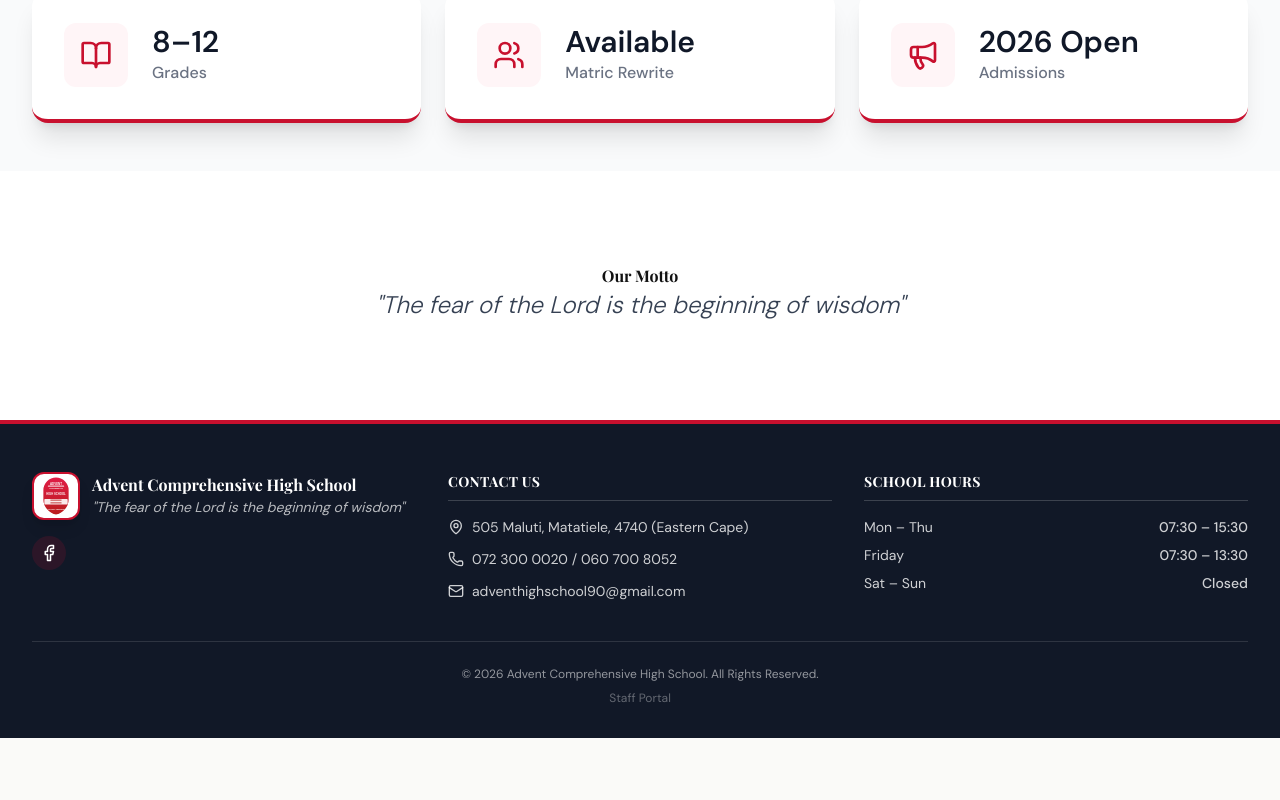
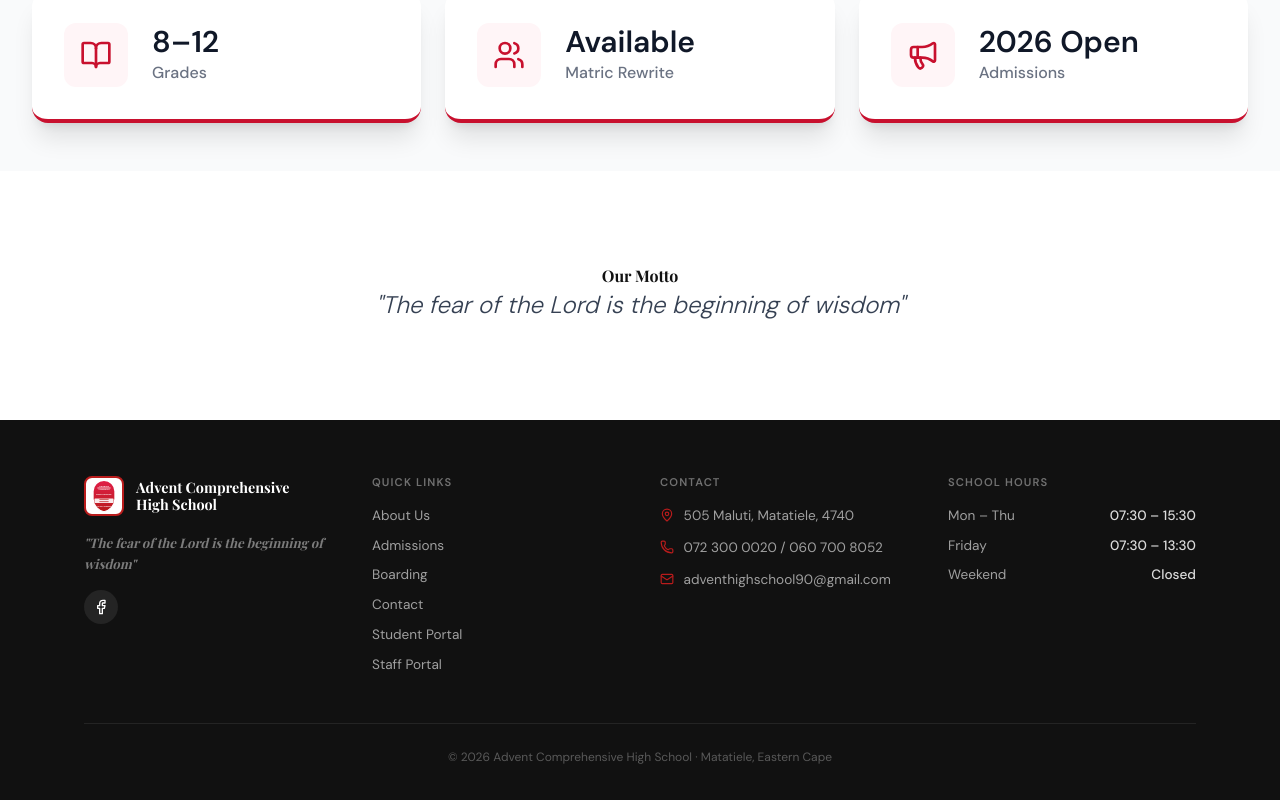
Before and after one commit to slmazwi-coder/advent-high-school, a React (Vite) app: page / in a window 1280 px wide. Shown: the part 1698-2498 px from the top of the page. Before the commit the page ends 2436 px from the top, so only its background shows below. Built offline with nearby package versions, Linux system fonts and the light colour scheme; a web font is replaced by a local one.

Commit message:
Update Footer.tsx

```diff
--- a/src/components/Footer.tsx
+++ b/src/components/Footer.tsx
@@ -2,98 +2,96 @@ import React from 'react';
 import { Link } from 'react-router-dom';
 import { Phone, Mail, MapPin, Facebook } from 'lucide-react';
 
-export const Footer = () => {
-  return (
-    <footer className="pt-12 pb-8 w-full" style={ { background: '#111827', borderTop: '4px solid #C8102E' } }>
-      <div className="max-w-7xl mx-auto px-4 sm:px-6 lg:px-8">
+export const Footer = () => (
+  <footer style={{ background: '#111111', color: '#fff' }}>
+    <div className="container-narrow" style={{ padding: '3.5rem 1.25rem 2rem' }}>
+      <div style={{ display: 'grid', gridTemplateColumns: 'repeat(auto-fit, minmax(200px, 1fr))', gap: '2.5rem', marginBottom: '2.5rem' }}>
 
-        <div className="grid grid-cols-1 sm:grid-cols-2 lg:grid-cols-3 gap-8 mb-10">
-
-          {/* Col 1 — Logo + Name + Socials */}
-          <div className="sm:col-span-2 lg:col-span-1">
-            <div className="flex items-center gap-3 mb-3">
-              <div className="h-12 w-12 shrink-0 rounded-xl overflow-hidden shadow-lg"
-                style={ { background: '#ffffff', border: '2px solid #C8102E' } }>
-                <img src="/logo.svg" alt="Advent Comprehensive High School logo"
-                  className="h-full w-full object-cover" />
-              </div>
-              <div>
-                <h3 className="text-base font-bold leading-tight" style={ { color: '#ffffff' } }>
-                  Advent Comprehensive High School
-                </h3>
-                <p className="text-sm italic mt-0.5" style={ { color: 'rgba(255,255,255,0.7)' } }>
-                  "The fear of the Lord is the beginning of wisdom"
-                </p>
+        {/* Brand */}
+        <div>
+          <div style={{ display: 'flex', alignItems: 'center', gap: '0.75rem', marginBottom: '1rem' }}>
+            <img src="/logo.svg" alt="ACHS" style={{ width: 40, height: 40, borderRadius: 8, border: '2px solid #B91C1C', background: '#fff' }} />
+            <div>
+              <div style={{ fontFamily: 'var(--font-display)', fontWeight: 700, fontSize: '0.9rem', lineHeight: 1.2 }}>
+                Advent Comprehensive<br />High School
               </div>
             </div>
+          </div>
+          <p style={{ fontFamily: 'var(--font-display)', fontStyle: 'italic', fontSize: '0.82rem', color: 'rgba(255,255,255,0.45)', lineHeight: 1.6, margin: '0 0 1rem' }}>
+            "The fear of the Lord is the beginning of wisdom"
+          </p>
+          <a href="https://facebook.com" target="_blank" rel="noreferrer"
+            style={{ display: 'inline-flex', alignItems: 'center', justifyContent: 'center', width: 34, height: 34, borderRadius: '50%', background: 'rgba(255,255,255,0.08)', color: '#fff', textDecoration: 'none', transition: 'background 0.15s' }}
+            aria-label="Facebook"
+          >
+            <Facebook size={16} />
+          </a>
+        </div>
 
-            <div className="flex gap-3 mt-4">
-              <a href="#" target="_blank" rel="noreferrer"
-                className="p-2 rounded-full transition-colors"
-                style={ { background: 'rgba(200,16,46,0.15)', color: '#ffffff' } }
-                aria-label="Facebook">
-                <Facebook size={18} />
-              </a>
-            </div>
-          </div>
+        {/* Quick Links */}
+        <div>
+          <h4 style={{ fontFamily: 'var(--font-body)', fontSize: '0.7rem', fontWeight: 600, letterSpacing: '0.1em', textTransform: 'uppercase', color: 'rgba(255,255,255,0.4)', marginBottom: '1rem' }}>
+            Quick Links
+          </h4>
+          {[
+            { label: 'About Us', to: '/about' },
+            { label: 'Admissions', to: '/admissions' },
+            { label: 'Boarding', to: '/boarding' },
+            { label: 'Contact', to: '/contact' },
+            { label: 'Student Portal', to: '/student/login' },
+            { label: 'Staff Portal', to: '/admin/login' },
+          ].map(l => (
+            <Link key={l.to} to={l.to} style={{ display: 'block', color: 'rgba(255,255,255,0.6)', fontSize: '0.85rem', textDecoration: 'none', marginBottom: '0.5rem', transition: 'color 0.15s' }}
+              onMouseEnter={e => (e.currentTarget.style.color = '#fff')}
+              onMouseLeave={e => (e.currentTarget.style.color = 'rgba(255,255,255,0.6)')}
+            >
+              {l.label}
+            </Link>
+          ))}
+        </div>
 
-          {/* Col 2 — Contact */}
-          <div>
-            <h4 className="text-sm font-bold mb-4 pb-2 uppercase tracking-wide"
-              style={ { color: '#ffffff', borderBottom: '1px solid rgba(255,255,255,0.18)' } }>
-              Contact Us
-            </h4>
-            <ul className="space-y-3 text-sm" style={ { color: 'rgba(255,255,255,0.8)' } }>
-              <li className="flex items-start gap-2">
-                <MapPin className="shrink-0 mt-0.5" size={16} />
-                <span>505 Maluti, Matatiele, 4740 (Eastern Cape)</span>
-              </li>
-              <li className="flex items-center gap-2">
-                <Phone size={16} className="shrink-0" />
-                <span>072 300 0020 / 060 700 8052</span>
-              </li>
-              <li className="flex items-start gap-2">
-                <Mail size={16} className="shrink-0 mt-0.5" />
-                <span className="break-all">adventhighschool90@gmail.com</span>
-              </li>
-            </ul>
-          </div>
-
-          {/* Col 3 — School Hours */}
-          <div>
-            <h4 className="text-sm font-bold mb-4 pb-2 uppercase tracking-wide"
-              style={ { color: '#ffffff', borderBottom: '1px solid rgba(255,255,255,0.18)' } }>
-              School Hours
-            </h4>
-            <ul className="space-y-2 text-sm" style={ { color: 'rgba(255,255,255,0.8)' } }>
-              <li className="flex justify-between gap-4">
-                <span>Mon – Thu</span>
-                <span className="font-medium">07:30 – 15:30</span>
-              </li>
-              <li className="flex justify-between gap-4">
-                <span>Friday</span>
-                <span className="font-medium">07:30 – 13:30</span>
-              </li>
-              <li className="flex justify-between gap-4">
-                <span>Sat – Sun</span>
-                <span className="font-medium">Closed</span>
-              </li>
-            </ul>
+        {/* Contact */}
+        <div>
+          <h4 style={{ fontFamily: 'var(--font-body)', fontSize: '0.7rem', fontWeight: 600, letterSpacing: '0.1em', textTransform: 'uppercase', color: 'rgba(255,255,255,0.4)', marginBottom: '1rem' }}>
+            Contact
+          </h4>
+          <div style={{ display: 'flex', flexDirection: 'column', gap: '0.65rem' }}>
+            {[
+              { icon: MapPin, text: '505 Maluti, Matatiele, 4740' },
+              { icon: Phone, text: '072 300 0020 / 060 700 8052' },
+              { icon: Mail, text: 'adventhighschool90@gmail.com' },
+            ].map(({ icon: Icon, text }) => (
+              <div key={text} style={{ display: 'flex', alignItems: 'flex-start', gap: '0.6rem', color: 'rgba(255,255,255,0.6)', fontSize: '0.85rem' }}>
+                <Icon size={14} style={{ color: '#B91C1C', flexShrink: 0, marginTop: 3 }} />
+                <span>{text}</span>
+              </div>
+            ))}
           </div>
         </div>
 
-        {/* Bottom bar */}
-        <div className="pt-6 text-center text-xs" style={ { borderTop: '1px solid rgba(255,255,255,0.12)', color: 'rgba(255,255,255,0.55)' } }>
-          <p>© {new Date().getFullYear()} Advent Comprehensive High School. All Rights Reserved.</p>
-          <Link to="/admin/login"
-            className="text-xs mt-2 inline-block transition-colors hover:opacity-80"
-            style={ { color: 'rgba(255,255,255,0.35)' } }
-          >
-            Staff Portal
-          </Link>
+        {/* Hours */}
+        <div>
+          <h4 style={{ fontFamily: 'var(--font-body)', fontSize: '0.7rem', fontWeight: 600, letterSpacing: '0.1em', textTransform: 'uppercase', color: 'rgba(255,255,255,0.4)', marginBottom: '1rem' }}>
+            School Hours
+          </h4>
+          {[
+            { day: 'Mon – Thu', hours: '07:30 – 15:30' },
+            { day: 'Friday', hours: '07:30 – 13:30' },
+            { day: 'Weekend', hours: 'Closed' },
+          ].map(r => (
+            <div key={r.day} style={{ display: 'flex', justifyContent: 'space-between', gap: '1rem', marginBottom: '0.5rem', fontSize: '0.85rem', color: 'rgba(255,255,255,0.6)' }}>
+              <span>{r.day}</span>
+              <span style={{ fontWeight: 500, color: 'rgba(255,255,255,0.85)' }}>{r.hours}</span>
+            </div>
+          ))}
         </div>
+      </div>
 
+      <div style={{ borderTop: '1px solid rgba(255,255,255,0.08)', paddingTop: '1.5rem', display: 'flex', alignItems: 'center', justifyContent: 'center' }}>
+        <p style={{ fontSize: '0.75rem', color: 'rgba(255,255,255,0.3)', margin: 0 }}>
+          © {new Date().getFullYear()} Advent Comprehensive High School · Matatiele, Eastern Cape
+        </p>
       </div>
-    </footer>
-  );
-};
+    </div>
+  </footer>
+);
```
